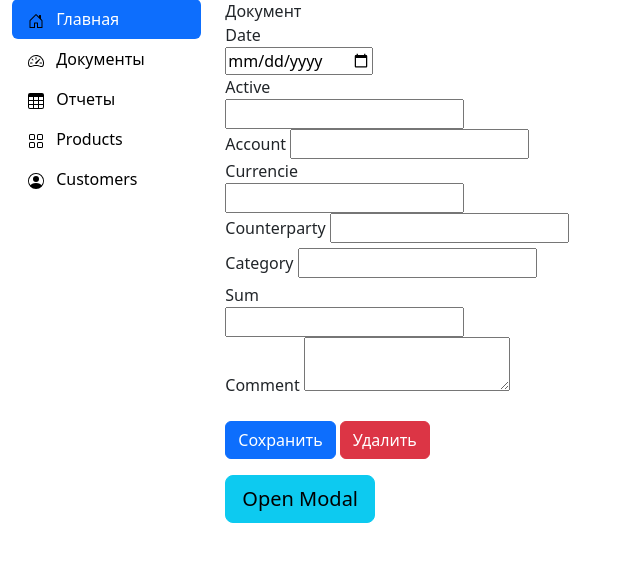
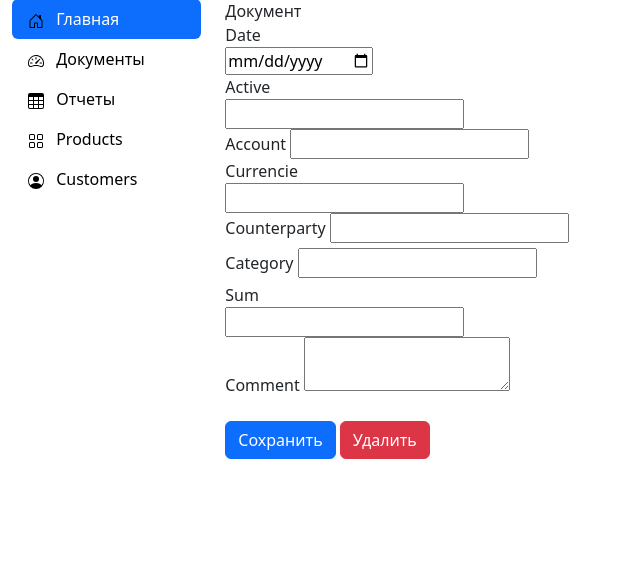
Before and after one commit to OlegVladychenko/persfinance, a Django app: template mymoney/money/templates/money/document.html in a window 1280 px wide. Shown: the part 61-643 px from the top of the page, without its empty margins (0-640 px from the left). Run offline with Django 3.2, Linux system fonts and the light colour scheme; the template is opened without the code that fills it, so the values that code supplies are empty, except form fields; tables that the repository leaves empty hold one stand-in row (values such as "Sample post"); form fields are guessed from the names that the template uses.

Commit message:
edit page document

```diff
--- a/mymoney/money/templates/money/document.html
+++ b/mymoney/money/templates/money/document.html
@@ -82,9 +82,6 @@
     </div>
 </div>
 
-
-<button type="button" class="btn btn-info btn-lg" data-toggle="modal" data-target="#myModal">Open Modal</button>
-
 <!-- Modal -->
 <div class="modal fade" id="exampleModalCenter" tabindex="-1" role="dialog" aria-labelledby="exampleModalCenterTitle" aria-hidden="true">
   <div class="modal-dialog modal-dialog-centered" role="document">
```
